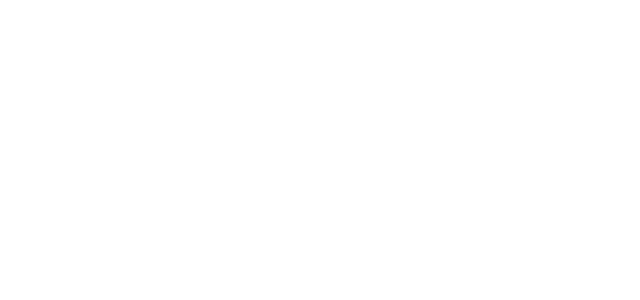
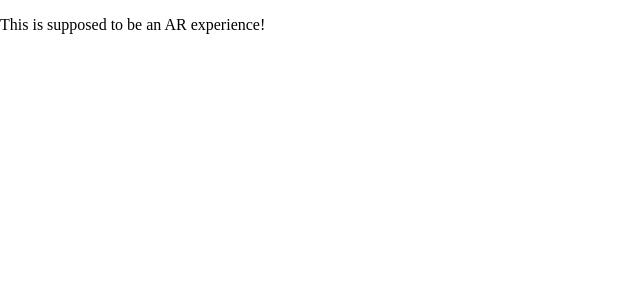
Before and after one commit to yoavmil/WhereIsJerusalem, an Angular app: page / in a window 1280 px wide. Shown: the top 300 px of the page, without its empty margins (0-640 px from the left). Built offline with nearby package versions, Linux system fonts and the light colour scheme.

Commit message:
trying to integrate Angular and AR.js

```diff
--- a/package.json
+++ b/package.json
@@ -22,7 +22,6 @@
     "aframe": "^1.3.0",
     "ar.js": "^2.2.2",
     "rxjs": "~7.4.0",
-    "three": "^0.141.0",
     "tslib": "^2.3.0",
     "zone.js": "~0.11.4"
   },
--- a/src/app/ar-view/ar-view.component.html
+++ b/src/app/ar-view/ar-view.component.html
@@ -1,14 +1,18 @@
-<a-scene>
+<!-- <a-scene>
     <a-box position="-1 0.5 -3" rotation="0 45 0" color="#4CC3D9"></a-box>
     <a-sphere position="0 1.25 -5" radius="1.25" color="#EF2D5E"></a-sphere>
     <a-cylinder position="1 0.75 -3" radius="0.5" height="1.5" color="#FFC65D"></a-cylinder>
     <a-plane position="0 0 -4" rotation="-90 0 0" width="4" height="4" color="#7BC8A4"></a-plane>
     <a-sky color="#ECECEC"></a-sky>
-</a-scene>
-
-<!-- <a-scene embedded arjs>
-    <a-marker preset="hiro">
-        <a-box position='0 0.5 0' material='color: yellow;'></a-box>
-    </a-marker>
-    <a-entity camera></a-entity>
 </a-scene> -->
+<p>
+    This is supposed to be an AR experience!
+</p>
+<div>
+    <a-scene embedded arjs>
+        <a-marker preset="hiro">
+            <a-box position='0 0.5 0' material='color: yellow;'></a-box>
+        </a-marker>
+        <a-entity camera></a-entity>
+    </a-scene>
+</div>
```
Also changed, not shown: 1 other file (tests, documents, lock files or other folders).
